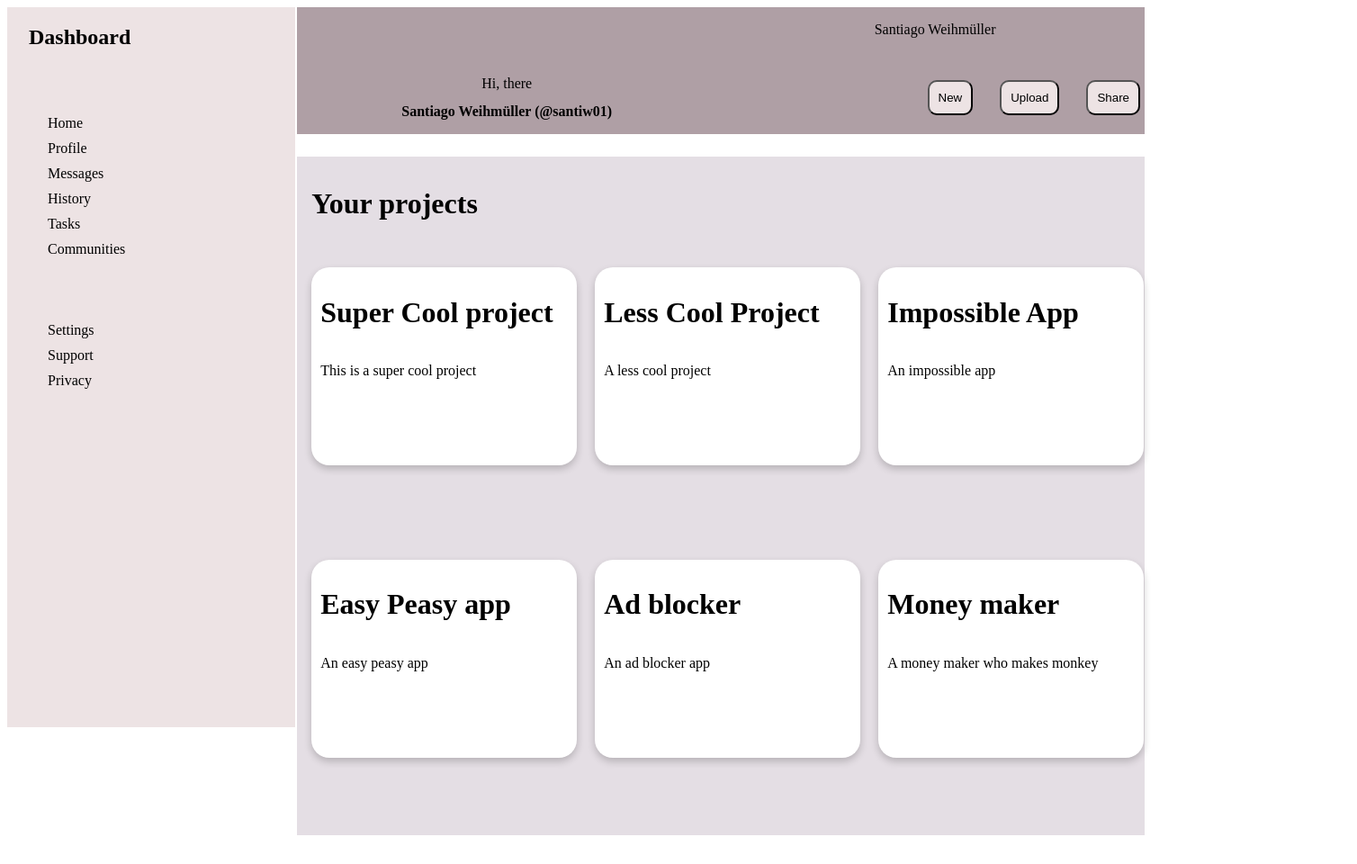
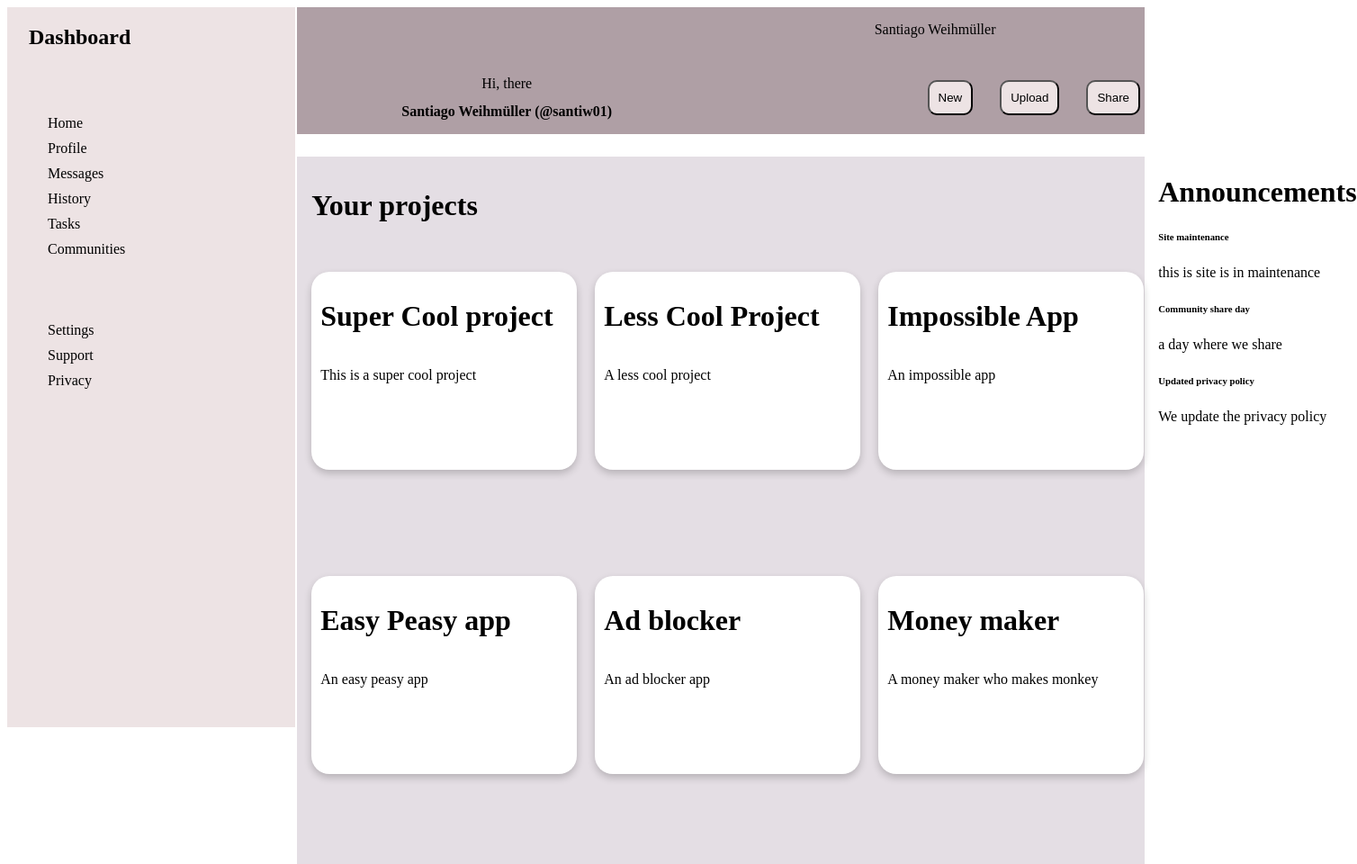
Before and after one commit to SantiW01/Admin-Dashboard, a plain HTML site: page index.html in a window 1280 px wide. Shown: the whole page at 90% size, 1508 px wide, since content can reach past the window. Before the commit the page ends 928 px from the top, so only its background shows below. Drawn offline with Linux system fonts and the light colour scheme.

Commit message:
feat: add h3 and p inside announcemnts's div

```diff
--- a/index.html
+++ b/index.html
@@ -70,7 +70,17 @@
             <p>A money maker who makes monkey</p>
           </div>
         </div>
-        <div class="announcements"></div>
+        <div class="announcements">
+          <h1>Announcements</h1>
+          <div class="announcements-card">
+            <h6>Site maintenance</h6>
+            <p>this is site is in maintenance</p>
+            <h6>Community share day</h6>
+            <p>a day where we share</p>
+            <h6>Updated privacy policy</h6>
+            <p>We update the privacy policy</p>
+          </div>
+        </div>
         <div class="trending"></div>
       </main>
     </div>
```
